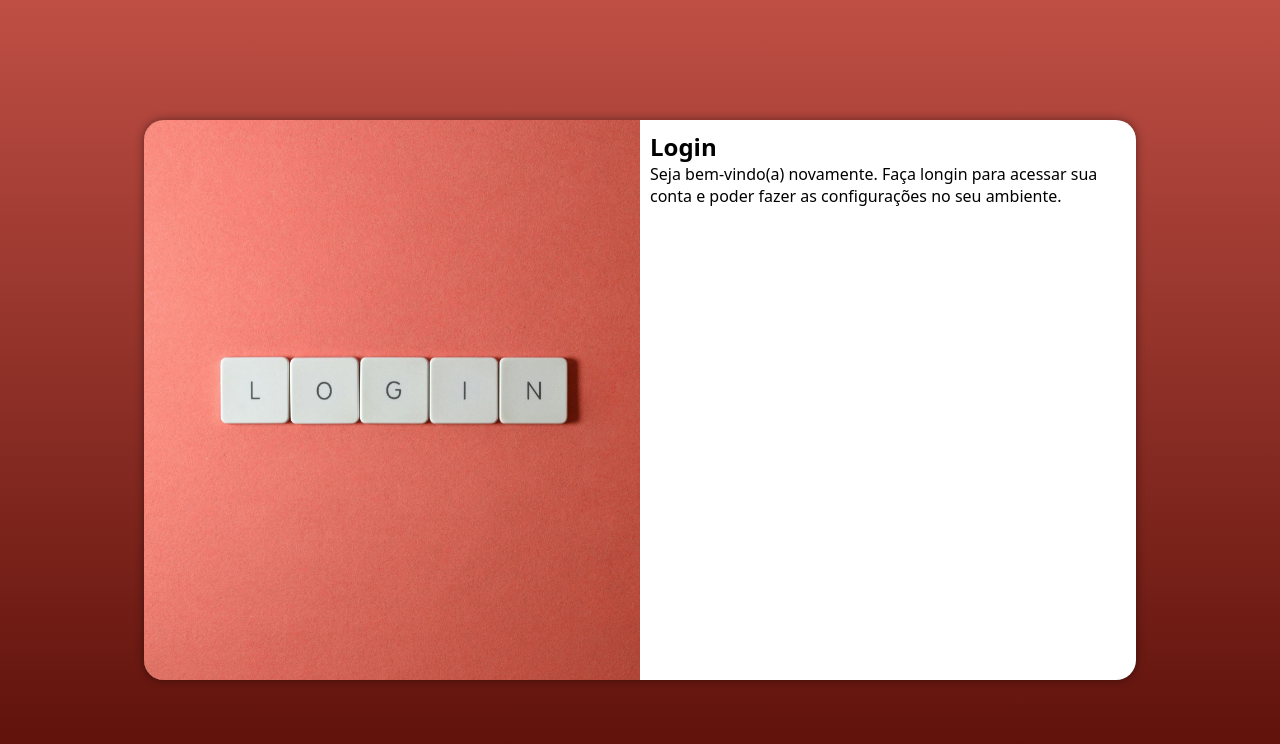
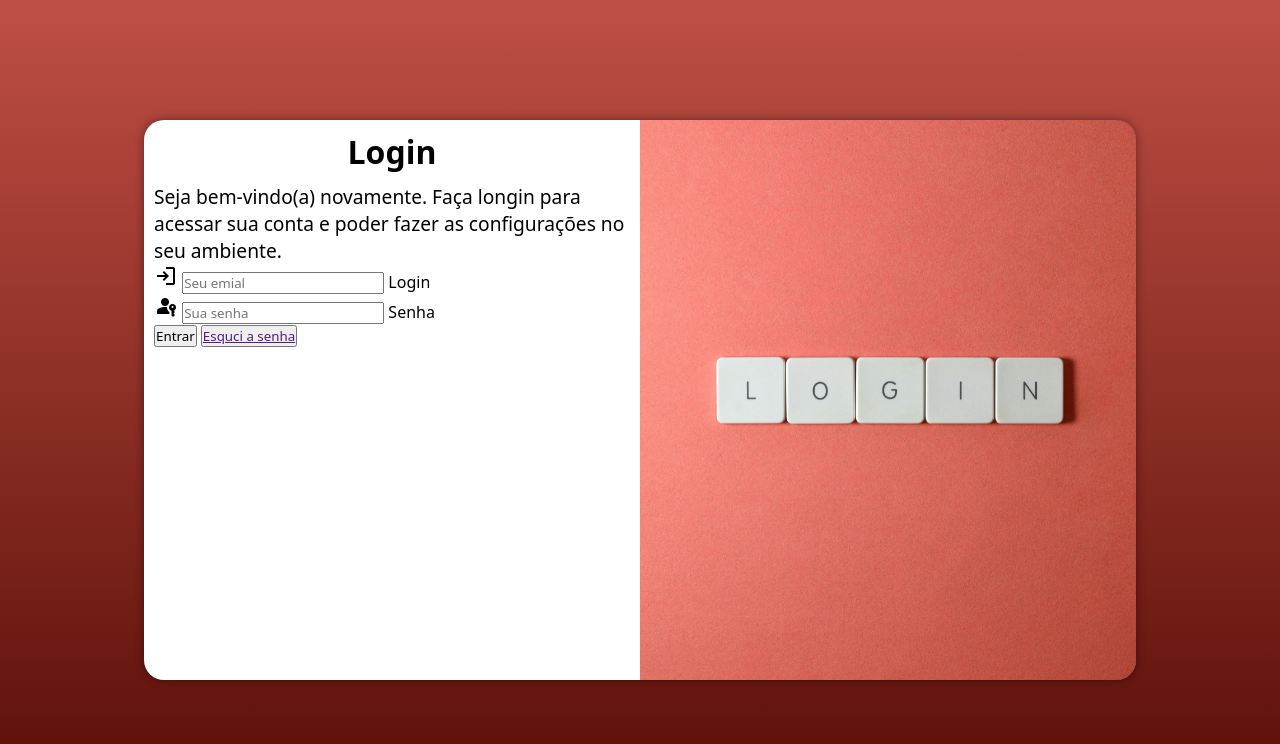
Before and after one commit to Ryckr/projeto-login, a plain HTML site: page index.html in a window 1280 px wide. Drawn offline with nearby package versions, Linux system fonts and the light colour scheme.

Commit message:
adicionei o formulario

```diff
--- a/estilos/estyle.css
+++ b/estilos/estyle.css
@@ -50,3 +50,12 @@ div#imagem{
     padding: 10px;
     display: block;
 }
+
+div#formulario > h1{
+    text-align: center;
+    margin-bottom: 10px;
+}
+
+div#formulario > p{
+    font-size: 0.8em;
+}
--- a/estilos/media-queries.css
+++ b/estilos/media-queries.css
@@ -25,7 +25,6 @@
     div#formulario{
         width: 60%;
         float: right;
-        display: flex;
     }
 }
 
@@ -39,12 +38,19 @@
     div#imagem{
         background: var(--cor-fundo) url(../imagens/login.jpg) no-repeat center center;
         background-size: cover;
-        float : left;
+        float : right;
         width: 50%;
         height: 100%;
     }
     div#formulario{
-        float: right;
+        float: left;
         width: 50%;
     }
+    div#formulario > h1{
+        font-size: 2em;
+    }
+    div#formulario > p{
+    font-size: 1.2em;
 }
+
+}
--- a/index.html
+++ b/index.html
@@ -1,27 +1,53 @@
 <!DOCTYPE html>
 <html lang="pt-br">
+
 <head>
     <meta charset="UTF-8">
     <meta name="viewport" content="width=device-width, initial-scale=1.0">
     <title>Login</title>
     <link rel="stylesheet" href="estilos/estyle.css">
     <link rel="stylesheet" href="estilos/media-queries.css">
+    <link rel="stylesheet"
+    href="https://fonts.googleapis.com/css2?family=Material+Symbols+Outlined:opsz,wght,FILL,GRAD@20..48,100..700,0..1,-50..200&icon_names=passkey" />
+    <link rel="stylesheet"
+    href="https://fonts.googleapis.com/css2?family=Material+Symbols+Outlined:opsz,wght,FILL,GRAD@20..48,100..700,0..1,-50..200&icon_names=login" />
+
 
 </head>
+
 <body>
-   <main>
+    <main>
         <section id="login">
             <div id="imagem">
             </div>
             <div id="formulario">
                 <h1>Login</h1>
-                <p>Seja bem-vindo(a) novamente. Faça longin para acessar sua conta e poder fazer as configurações no seu ambiente.</p>
+                <p>Seja bem-vindo(a) novamente. Faça longin para acessar sua conta e poder fazer as configurações no seu
+                    ambiente.</p>
 
-                <form action="login.php" method="post">
-
+                <form action="login.php" method="post" autocomplete="on">
+                    <div class="campo">
+                        <span class="material-symbols-outlined">
+                            login
+                        </span>
+                        <input type="email" name="login" id="ilogin" placeholder="Seu emial" required
+                            autocomplete="email" maxlength="50">
+                        <label for="ilogin">Login</label>
+                    </div>
+                    <div class="campo">
+                        <span class="material-symbols-outlined">
+                            passkey
+                        </span>
+                        <input type="password" name="senha" id="isenha" placeholder="Sua senha" required
+                            autocomplete="current-password" minlength="8" maxlength="20">
+                        <label for="isenha">Senha</label>
+                    </div>
+                    <input type="submit" value="Entrar">
+                    <button><a href="">Esquci a senha</a></button>
                 </form>
             </div>
         </section>
-   </main>
+    </main>
 </body>
+
 </html>
```
